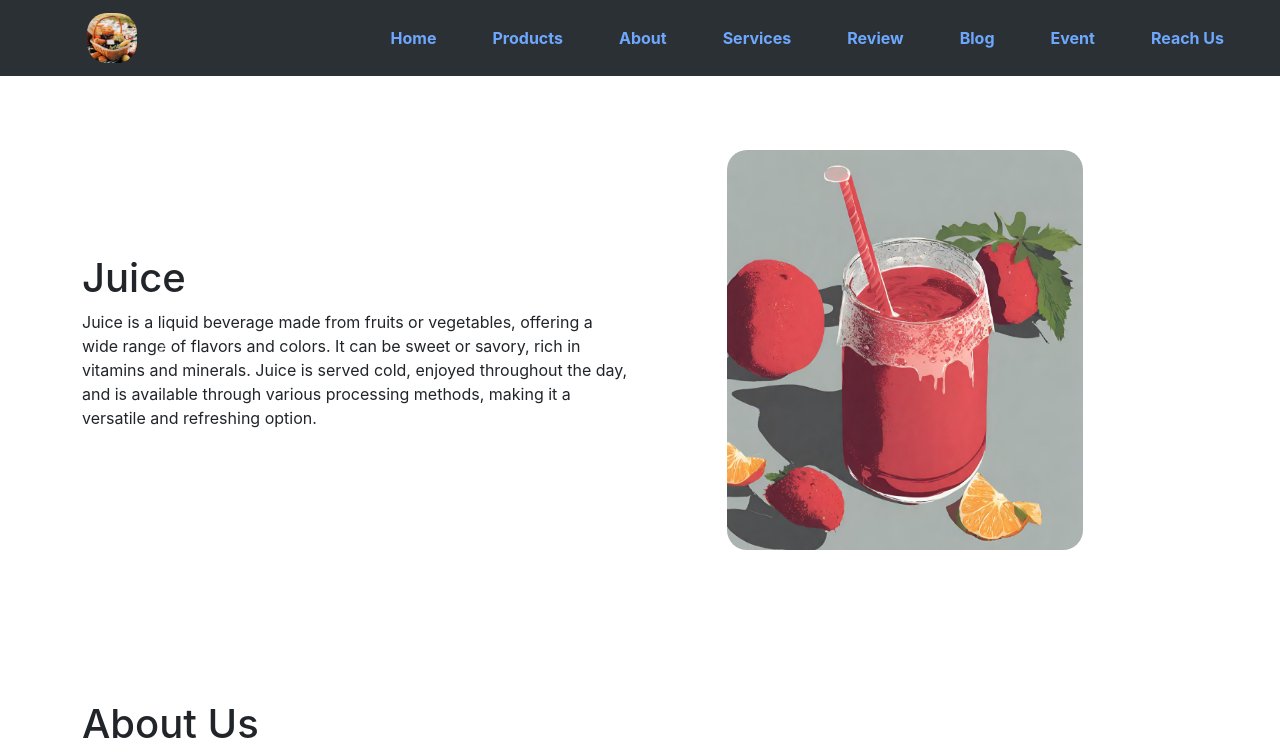
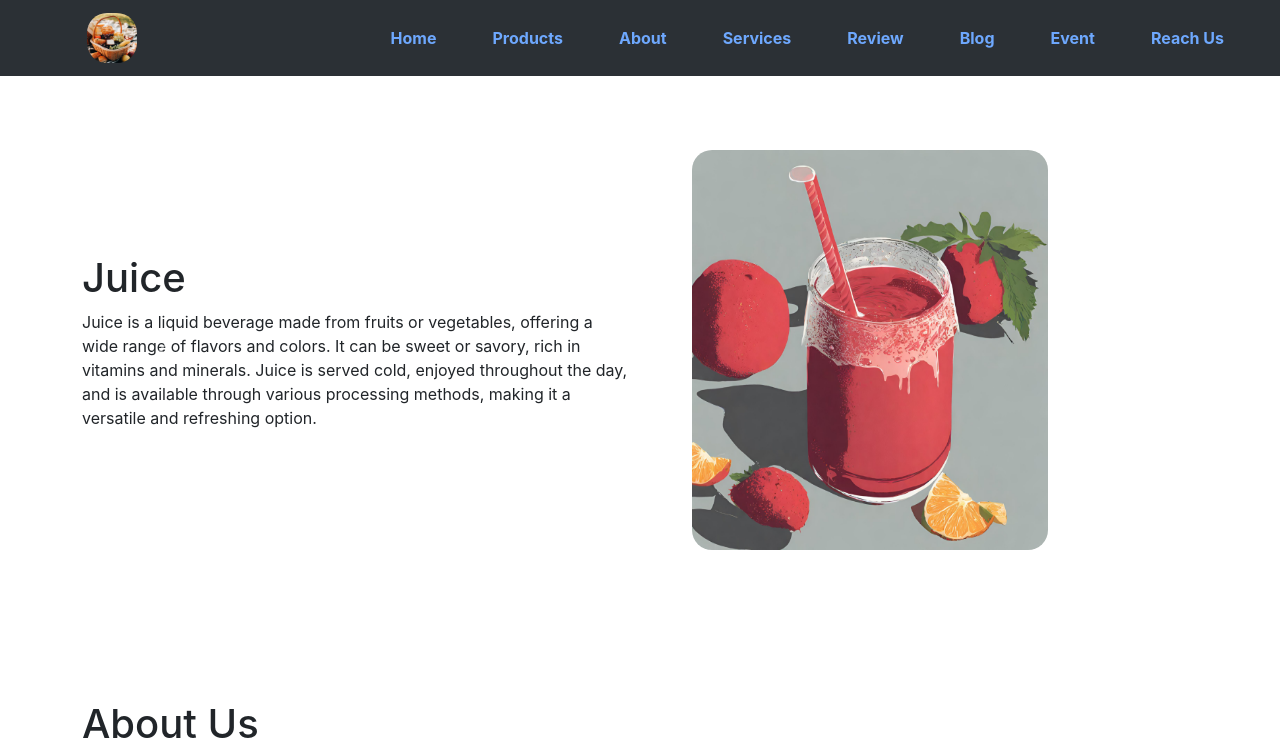
Before and after one commit to md-azmi-siddique/nitex-task-based-round-Front-End-Junior-, a React (Create React App) app: page / in a window 1280 px wide. Shown: the top 754 px of the page. Built offline with nearby package versions, Linux system fonts and the light colour scheme; grey boxes are pictures that could not be loaded; the HTML template or start-up script is replaced by a standard one.

Commit message:
hero section allignment fixed

```diff
--- a/src/Components/HeroDesign/HeroDesign.css
+++ b/src/Components/HeroDesign/HeroDesign.css
@@ -6,7 +6,7 @@
 .carousel-section img{
     height: 400px;
     border-radius: 20px;
-    margin-left: 75px;
+    margin-left: 40px;
     margin-top: 50px;
     margin-bottom: 50px;
   }
--- a/src/Components/HeroDesign/HeroDesign.js
+++ b/src/Components/HeroDesign/HeroDesign.js
@@ -19,7 +19,7 @@ const HeroDesign = () => {
 
             </div>
             <div className="col-md-4">
-              <img className="carousel-img img-fluid" src={fruits} alt="..." />
+              <img className="carousel-img img-fluid c-img" src={fruits} alt="..." />
             </div>
           </div>
         </Carousel.Item>
@@ -33,7 +33,7 @@ const HeroDesign = () => {
 
             </div>
             <div className="col-md-4">
-              <img className="carousel-img img-fluid" src={juice} alt="..." />
+              <img className="carousel-img img-fluid c-img" src={juice} alt="..." />
             </div>
           </div>
 
@@ -48,7 +48,7 @@ const HeroDesign = () => {
 
             </div>
             <div class="col-md-4">
-              <img className="carousel-img img-fluid" src={vegetables} alt="..." />
+              <img className="carousel-img img-fluid c-img" src={vegetables} alt="..." />
             </div>
           </div>
         </Carousel.Item>
```
